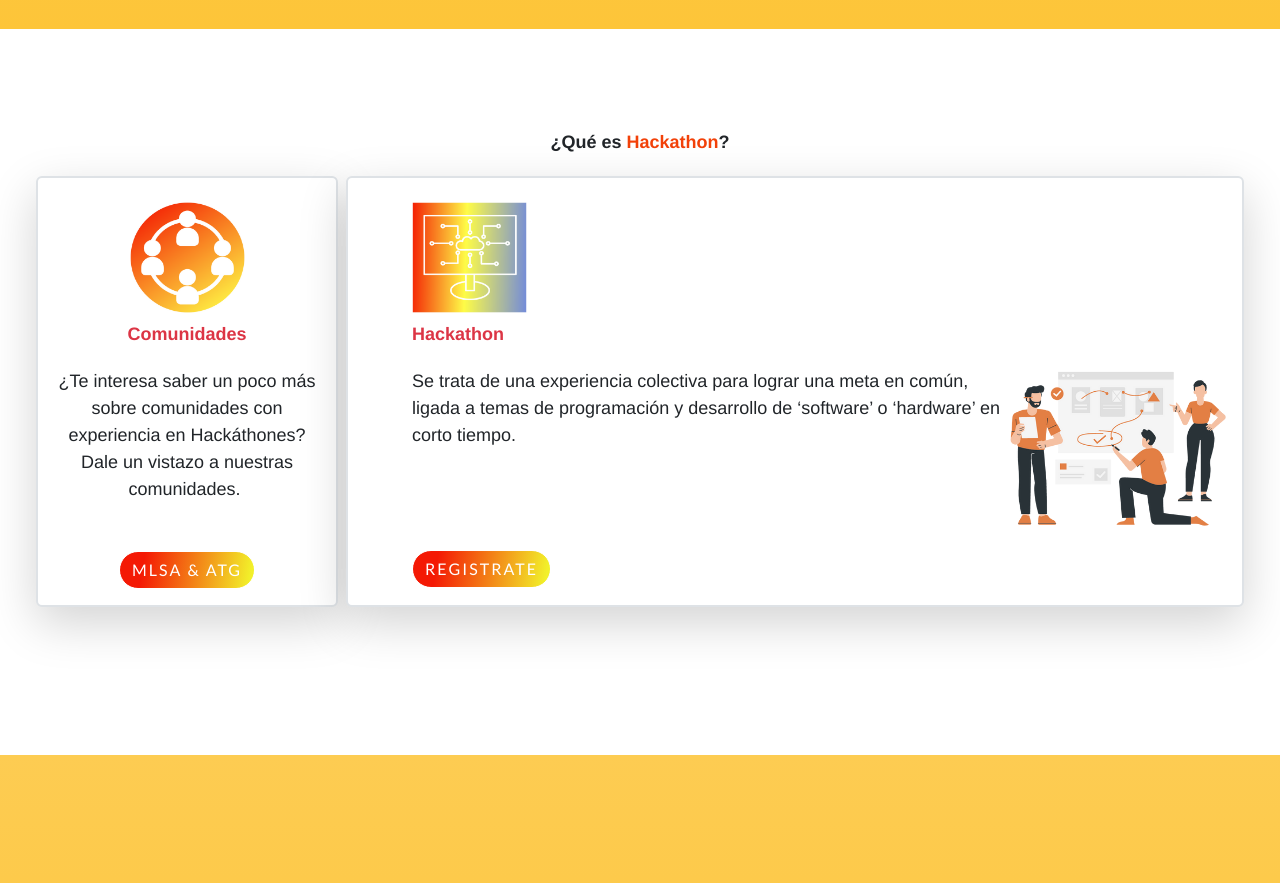
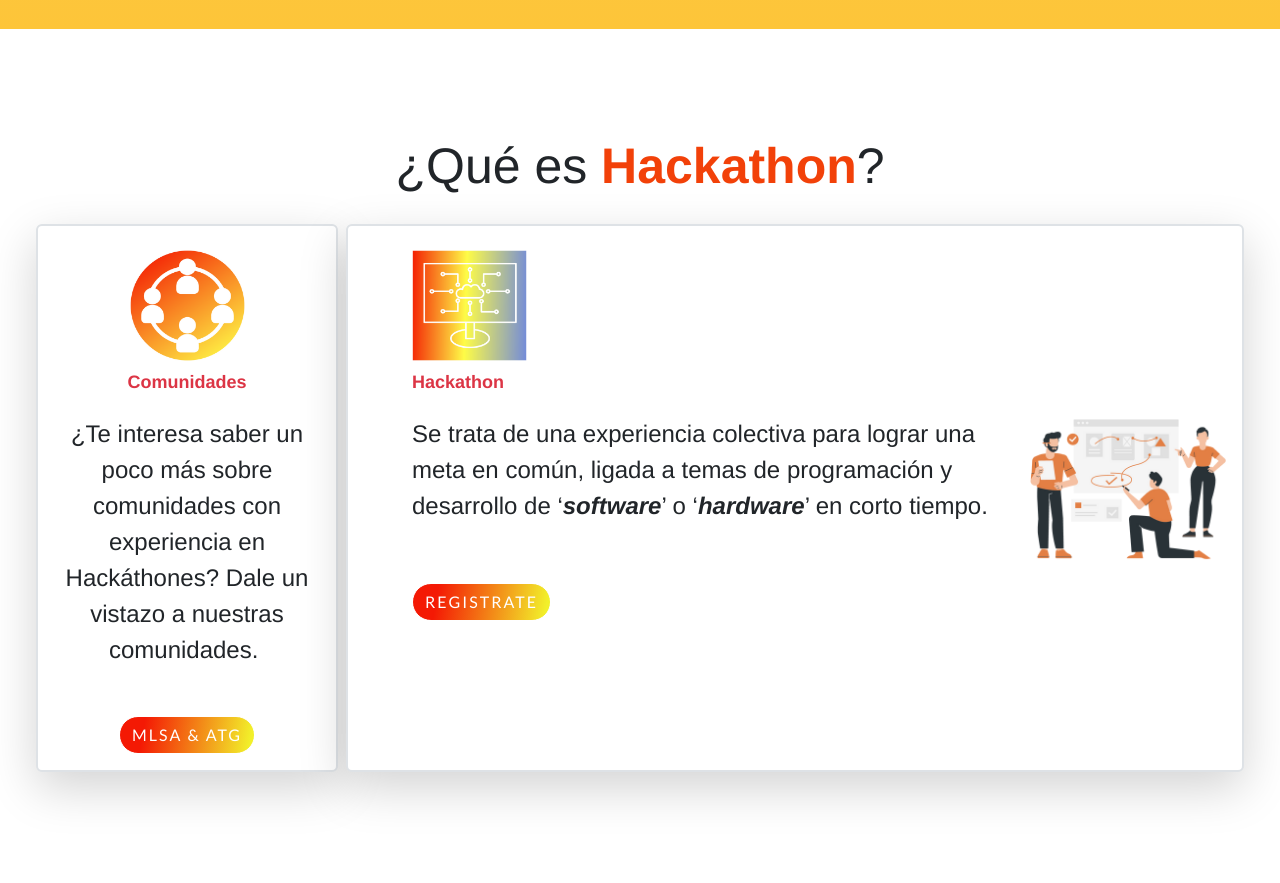
Before and after one commit to ManuOSMx/hackqro-landing, a plain HTML site: page index.html in a window 1280 px wide. Shown: the part 1270-2153 px from the top of the page. Drawn offline with Linux system fonts and the light colour scheme; a web font is replaced by a local one.

Commit message:
Correciones Que es Hackathon

```diff
--- a/assets/css/btn_QHack_Actions.css
+++ b/assets/css/btn_QHack_Actions.css
@@ -12,3 +12,6 @@
   background-color: #95b0b6;
   border-color: #455963;
 }
+
+p {
+}
--- a/assets/css/btn_QHack_Colors.css
+++ b/assets/css/btn_QHack_Colors.css
@@ -2,3 +2,6 @@
   background: rgb(244,25,4);
   background: linear-gradient(100deg, rgba(244,25,4,1) 18%, rgba(242,240,42,1) 96%);
 }
+
+div {
+}
--- a/assets/css/btn_QHack_More_Colors.css
+++ b/assets/css/btn_QHack_More_Colors.css
@@ -5,3 +5,9 @@
 
 #btn_Qhack {
 }
+
+div {
+}
+
+p {
+}
--- a/index.html
+++ b/index.html
@@ -64,15 +64,15 @@
         </div>
     </section>
     <section id="section-hackathon" class="features ms-5 me-5">
-        <p class="fw-bold text-center">¿Qué es <span style="color: rgb(242, 65, 9);">Hackathon</span>?</p>
+        <p class="text-center" style="font-size: 50px;">¿Qué es <strong style="color: rgb(242, 65, 9);">Hackathon</strong>?</p>
         <div class="row">
-            <div class="col-xl-3 col-xxl-2 pt-2 border border-2 me-2 mb-2 pb-3 shadow-lg p-3 mb-5 bg-white rounded"><img class="rounded mx-auto d-block mt-3" width="115" height="111" src="assets/img/Comunidad__.png">
+            <div class="col-xl-3 col-xxl-4 pt-2 border border-2 me-2 mb-2 pb-3 shadow-lg p-3 mb-5 bg-white rounded"><img class="rounded mx-auto d-block mt-3" width="115" height="111" src="assets/img/Comunidad__.png">
                 <p class="text-danger fw-bold text-center mt-2">Comunidades</p>
-                <p style="text-align: center;">¿Te interesa saber un poco más sobre comunidades con experiencia en Hackáthones? Dale un vistazo a nuestras comunidades.&nbsp;<br></p><button class="btn btn-primary d-block mx-auto mt-5 btn_Qhack" id="btn_Qhack_1" type="button" style="text-align: center;">mlsa &amp; atg</button>
+                <p class="fs-4" style="text-align: center;">¿Te interesa saber un poco más sobre comunidades con experiencia en Hackáthones? Dale un vistazo a nuestras comunidades.&nbsp;<br></p><button class="btn btn-primary d-block mx-auto mt-5 btn_Qhack" id="btn_Qhack_1" type="button" style="text-align: center;">mlsa &amp; atg</button>
             </div>
             <div class="col pt-4 border border-2 mb-2 pb-3 shadow-lg p-3 mb-5 bg-white rounded"><img class="ms-5" width="115" height="111" src="assets/img/Hackathon_Whatis.png">
-                <p class="ps-5 fw-bold text-danger mt-2">Hackathon&nbsp;</p><img class="pull-right img-fluid" src="assets/img/Hackaton_Whatis_Group.png" width="216" height="162">
-                <p class="ms-5 clearfix">Se trata de una experiencia colectiva para lograr una meta en común, ligada a temas de programación y desarrollo de ‘software’ o ‘hardware’ en corto tiempo.<br><br><br></p><button class="btn btn-primary ms-5 mp-2 btn_Qhack" id="btn_Qhack_2" type="button">Registrate</button>
+                <p class="ps-5 fw-bold text-danger mt-2 clearfix">Hackathon&nbsp;</p><img class="pull-right img-fluid" src="assets/img/Hackaton_Whatis_Group.png" width="196" height="147">
+                <p class="fs-4 ms-5 clearfix">Se trata de una experiencia colectiva para lograr una meta en común, ligada a temas de programación y desarrollo de ‘<strong><em>software</em></strong>’ o ‘<strong><em>hardware</em></strong>’ en corto tiempo.<br></p><button class="btn btn-primary ms-5 mp-2 btn_Qhack" id="btn_Qhack_2" type="button">Registrate</button>
             </div>
         </div>
     </section>
```
Also changed, not shown: assets/img/Flecha_Chida.png (added), assets/img/Untitled (Facebook Cover).png (added), assets/img/Untitled design (1).png (added), assets/img/Untitled design (3).png (added), assets/img/Untitled design.png (added), assets/img/people-fill.svg (added).
